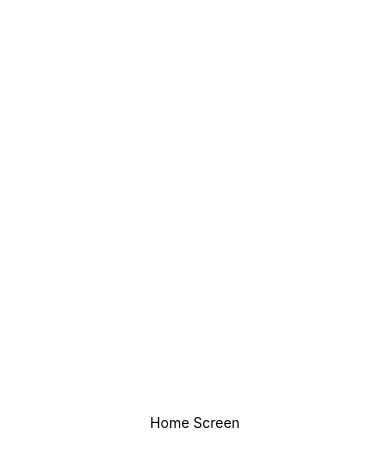
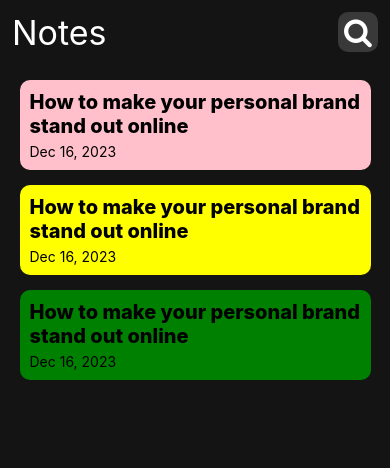
Before and after one commit to wallacesintra/notty, a React Native app: screen / in a window 390 px wide. Shown: the top 468 px of the page. Built offline with nearby package versions, Linux system fonts and the light colour scheme.

Commit message:
Home screen

```diff
--- a/App.js
+++ b/App.js
@@ -13,8 +13,6 @@ export default function App() {
 const styles = StyleSheet.create({
   container: {
     flex: 1,
-    backgroundColor: '#fff',
-    alignItems: 'center',
-    justifyContent: 'center',
+    backgroundColor: '#141414'
   },
 });
--- /dev/null
+++ b/src/components/noteWrapper.js
@@ -0,0 +1,39 @@
+import React from "react";
+import { View,Pressable,Text,StyleSheet} from "react-native";
+
+const NoteWrapper = (props) => {
+    const {type, noteTitle, time_created} = props
+    return (
+        <Pressable
+            onPress={() => console.log('note')}
+            style={[styles.noteWrapper, {backgroundColor: type}]}
+        >
+            <Text style={styles.noteTitle}>
+                {noteTitle}
+            </Text>
+            <Text style={styles.noteTime}>{time_created}</Text>
+        </Pressable>
+    )
+}
+
+const styles = StyleSheet.create({
+    noteWrapper: {
+        marginTop: 15,
+        padding: 10,
+        borderRadius: 10,
+        alignSelf: 'center',
+        backgroundColor: 'pink',
+        width: '90%',
+    },
+    noteTitle: {
+        fontSize: 20,
+        fontWeight: '800',
+        paddingBottom: 5
+    },
+    noteTime: {
+        fontWeight: '400'
+    }
+
+})
+
+export default NoteWrapper
--- a/src/screens/Home.js
+++ b/src/screens/Home.js
@@ -1,13 +1,62 @@
 import React from "react";
-import { View,Text } from "react-native";
+import { View,Text,StyleSheet,SafeAreaView,StatusBar,Pressable } from "react-native";
+import { FontAwesome } from '@expo/vector-icons';
+import NoteWrapper from "../components/noteWrapper";
 
 const Home = () => {
     return (
-        <View>
-            <Text>Home Screen</Text>
-
-        </View>
+        <SafeAreaView style={styles.container}>
+            <View style={styles.titleContainer}>
+                <Text style={styles.title}>Notes</Text>
+                <Pressable style={styles.searchWrapper}>
+                    <FontAwesome name="search" size={30} color="white" />
+                </Pressable>
+            </View>
+            <View style={styles.notesContainer}>
+                <NoteWrapper
+                    noteTitle = {"How to make your personal brand stand out online"}
+                    time_created = {"Dec 16, 2023"}
+                    type = {'pink'}
+                />
+                <NoteWrapper
+                    noteTitle = {"How to make your personal brand stand out online"}
+                    time_created = {"Dec 16, 2023"}
+                    type = {'yellow'}
+                />
+                <NoteWrapper
+                    noteTitle = {"How to make your personal brand stand out online"}
+                    time_created = {"Dec 16, 2023"}
+                    type = {'green'}
+                />
+            </View>
+        </SafeAreaView>
     )
 }
+const styles = StyleSheet.create({
+    container: {
+        marginTop: StatusBar.currentHeight || 0,
+        flex: 1,
+    },
+    titleContainer: {
+        margin: 12,
+        flexDirection: 'row',
+        justifyContent: 'space-between'
+    },
+    title: {
+        color: 'white',
+        fontSize: 34,
+    },
+    searchWrapper: {
+        alignItems: 'center',
+        justifyContent: 'center',
+        borderRadius: 10,
+        width: 40,
+        height: 40,
+        backgroundColor: '#393939'
+    },
+    notesContainer: {
 
+    },
+
+})
 export default Home
```
